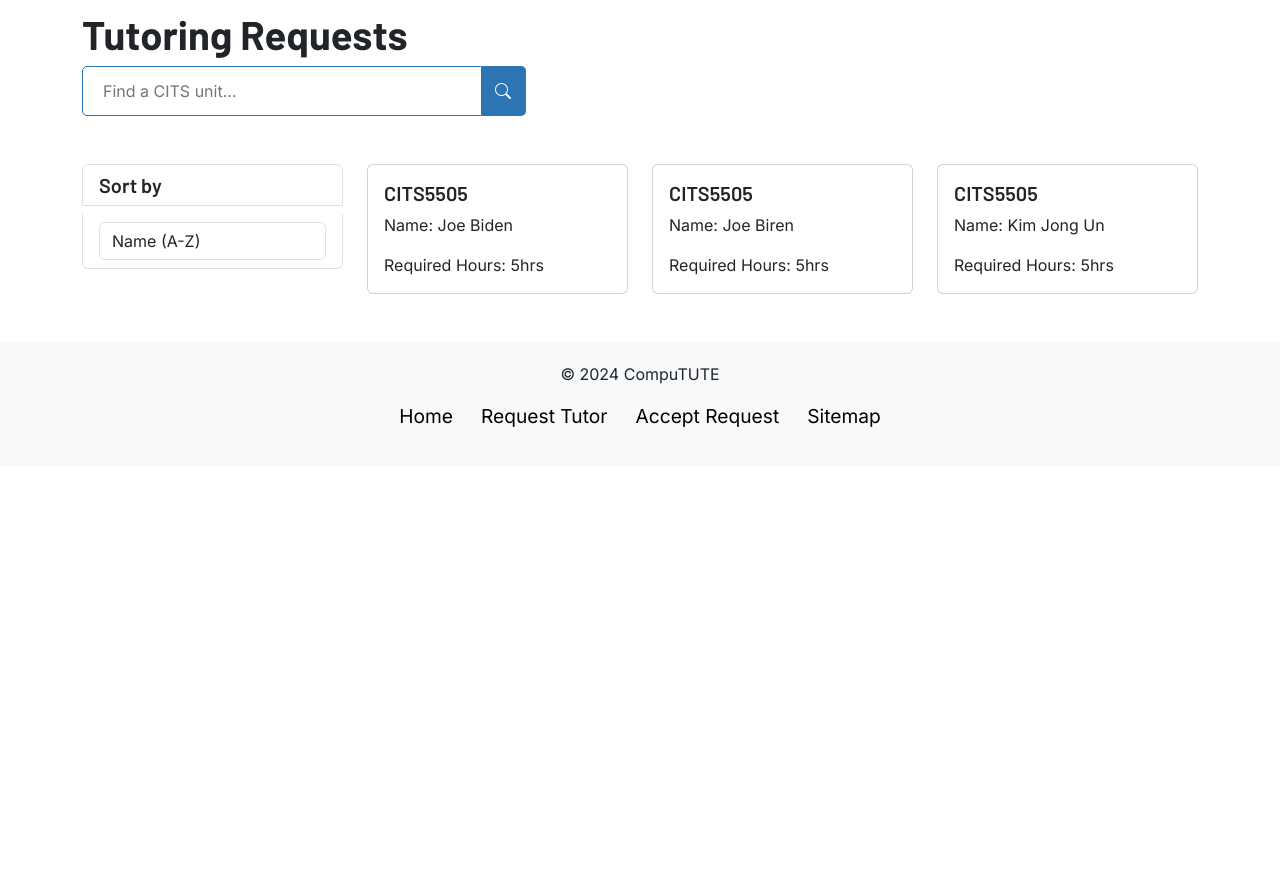
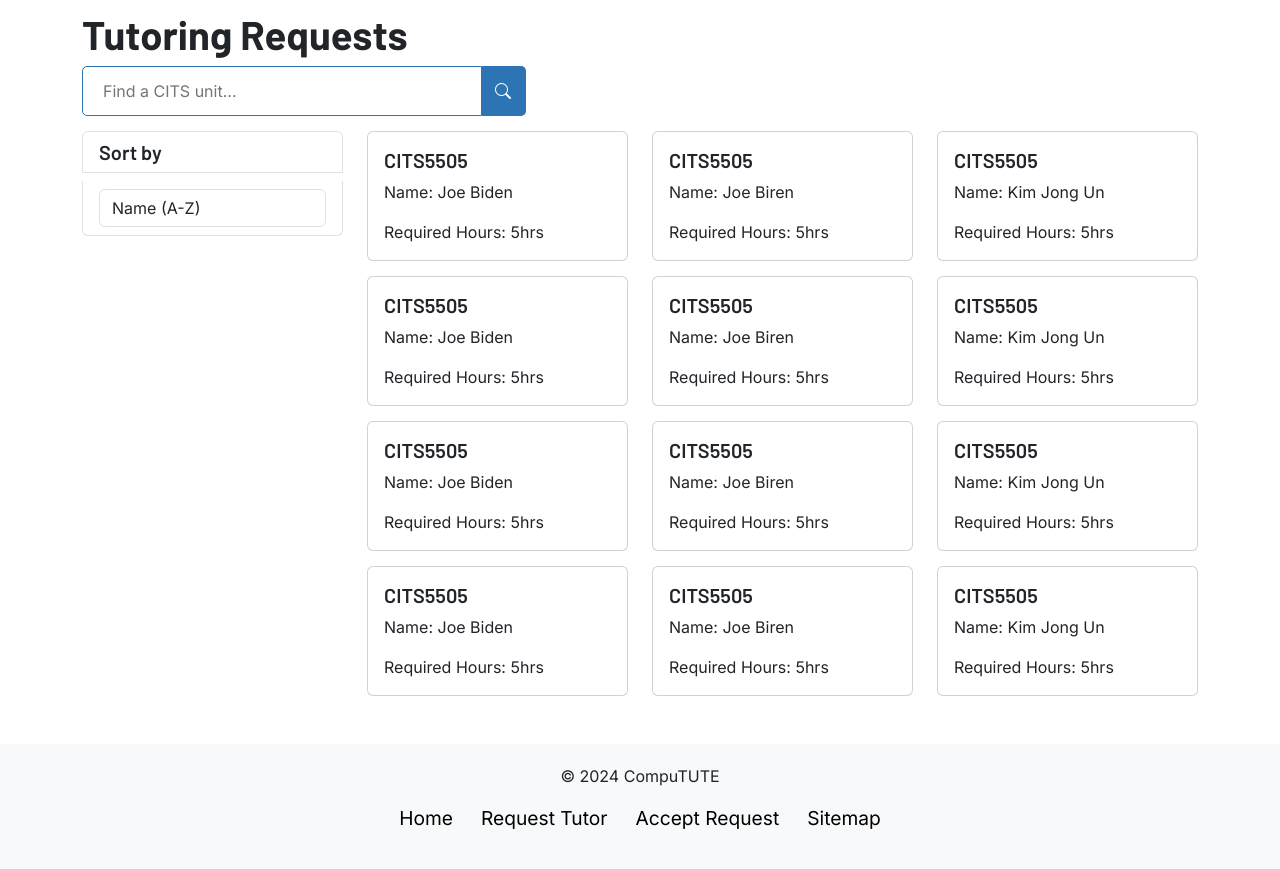
Before and after one commit to ScottyTGB/CITS3403GrpProj, a Flask app: page /requests in a window 1280 px wide. Shown: the part 80-949 px from the top of the page. Before the commit the page ends 507 px from the top, so only its background shows below. Run offline with Flask 3, Linux system fonts and the light colour scheme.

Commit message:
requests updated

```diff
--- a/static/css/requests.css
+++ b/static/css/requests.css
@@ -1,3 +1,11 @@
 .title {
     margin-top: 90px;
 }
+
+.sort-section {
+    margin-top: 15px;
+}
+
+.col-md-4 {
+    margin-top: 15px;
+}
--- a/templates/requests.html
+++ b/templates/requests.html
@@ -18,8 +18,8 @@
       </form>
     </div>
   </div>
-  <div class="row mt-5 mb-5">
-    <div class="col-md-3">
+  <div class="row mb-5 ">
+    <div class="col-md-3 sort-section">
       <div class="list-group">
         <h5 class="list-group-item">Sort by</h5>
         <div class="list-group-item">
@@ -34,8 +34,89 @@
         </div>
       </div>
     </div>
-    <div class="col-md-9">
+    <div class="col-md-9 items-section">
       <div class="row">
+        <div class="col-md-4">
+          <div class="card">
+            <div class="card-body">
+              <h5 class="card-title">CITS5505</h5>
+              <p class="card-text">Name: Joe Biden</p>
+              <p class="card-text">Required Hours: 5hrs</p>
+            </div>
+          </div>
+        </div>
+        <div class="col-md-4">
+          <div class="card">
+            <div class="card-body">
+              <h5 class="card-title">CITS5505</h5>
+              <p class="card-text">Name: Joe Biren</p>
+              <p class="card-text">Required Hours: 5hrs</p>
+            </div>
+          </div>
+        </div>
+        <div class="col-md-4">
+          <div class="card">
+            <div class="card-body">
+              <h5 class="card-title">CITS5505</h5>
+              <p class="card-text">Name: Kim Jong Un</p>
+              <p class="card-text">Required Hours: 5hrs</p>
+            </div>
+          </div>
+        </div>
+        <div class="col-md-4">
+          <div class="card">
+            <div class="card-body">
+              <h5 class="card-title">CITS5505</h5>
+              <p class="card-text">Name: Joe Biden</p>
+              <p class="card-text">Required Hours: 5hrs</p>
+            </div>
+          </div>
+        </div>
+        <div class="col-md-4">
+          <div class="card">
+            <div class="card-body">
+              <h5 class="card-title">CITS5505</h5>
+              <p class="card-text">Name: Joe Biren</p>
+              <p class="card-text">Required Hours: 5hrs</p>
+            </div>
+          </div>
+        </div>
+        <div class="col-md-4">
+          <div class="card">
+            <div class="card-body">
+              <h5 class="card-title">CITS5505</h5>
+              <p class="card-text">Name: Kim Jong Un</p>
+              <p class="card-text">Required Hours: 5hrs</p>
+            </div>
+          </div>
+        </div>
+        <div class="col-md-4">
+          <div class="card">
+            <div class="card-body">
+              <h5 class="card-title">CITS5505</h5>
+              <p class="card-text">Name: Joe Biden</p>
+              <p class="card-text">Required Hours: 5hrs</p>
+            </div>
+          </div>
+        </div>
+        <div class="col-md-4">
+          <div class="card">
+            <div class="card-body">
+              <h5 class="card-title">CITS5505</h5>
+              <p class="card-text">Name: Joe Biren</p>
+              <p class="card-text">Required Hours: 5hrs</p>
+            </div>
+          </div>
+        </div>
+        <div class="col-md-4">
+          <div class="card">
+            <div class="card-body">
+              <h5 class="card-title">CITS5505</h5>
+              <p class="card-text">Name: Kim Jong Un</p>
+              <p class="card-text">Required Hours: 5hrs</p>
+            </div>
+          </div>
+        </div>
         <div class="col-md-4">
           <div class="card">
             <div class="card-body">
```
Also changed, not shown: static/css/createrequest.css (+8 -4 lines).
